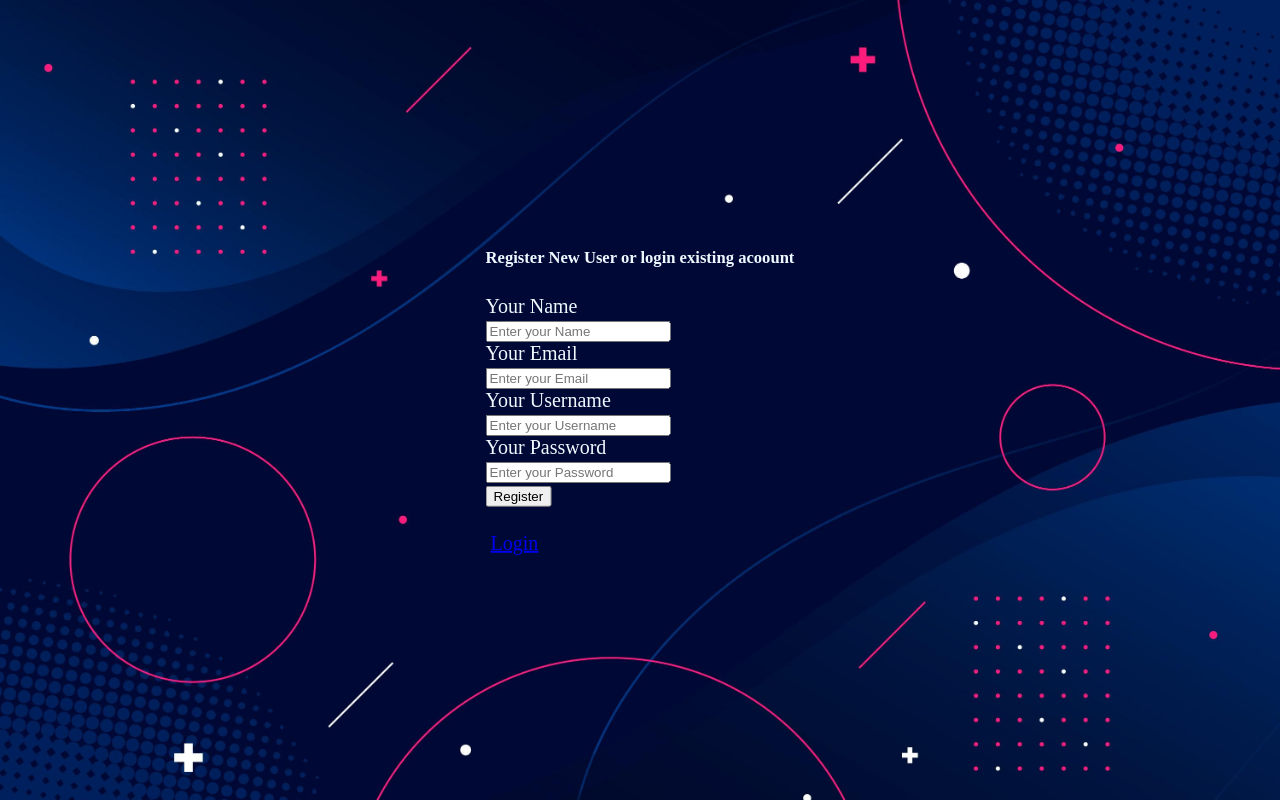
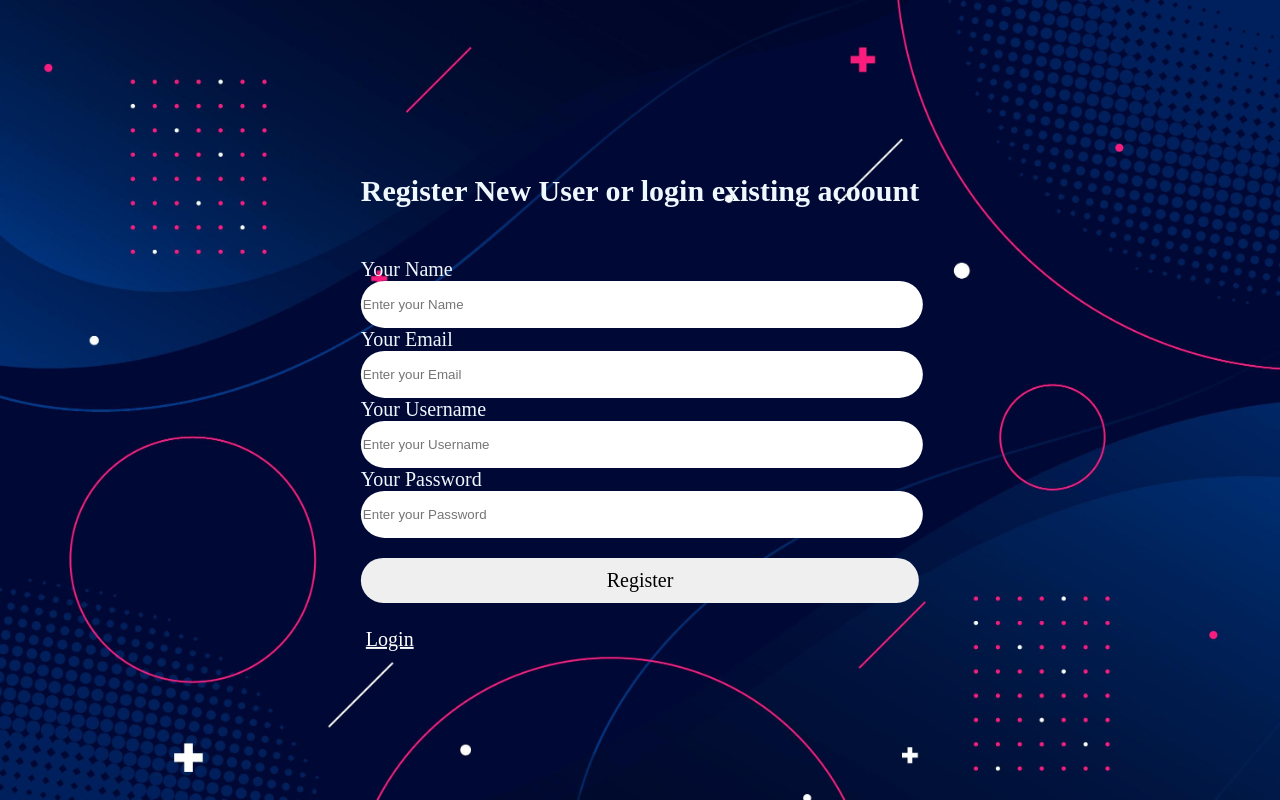
Before and after one commit to Raturcu/First-Flask-App, a Flask app: page /register in a window 1280 px wide. Run offline with Flask 2, Linux system fonts and the light colour scheme; some libraries are stand-ins or nearby versions.

Commit message:
Finished register form and started login form

```diff
--- a/devapp/app.py
+++ b/devapp/app.py
@@ -13,8 +13,11 @@ def register():
         print(username)
         print(password)
         print(email)
+    return render_template("register.html")
 
-    return render_template("register.html")
+@app.route("/login",methods=['GET','POST'])
+def login():
+    return render_template("login.html")
 
 if __name__=="__main__":
     app.run(debug=True)
--- /dev/null
+++ b/devapp/static/css/login.css
@@ -0,0 +1,4 @@
+body{
+    background: url(/static/images/1.jpg);
+    background-size: cover;
+}
--- a/devapp/static/css/style.css
+++ b/devapp/static/css/style.css
@@ -17,3 +17,27 @@ body{
     color: aliceblue;
 
 }
+.form-control{
+    height: 45px;
+    width: 100%;
+    border: none;
+    outline: none;
+    border-radius: 30px;
+
+}
+
+.form-control-btn-btn-primary{
+    height: 45px;
+    width: 100%;
+    border-radius: 30px;
+    border: none;
+    font-family: montserrat;
+    font-size: 20px;
+}
+h5{
+    font-size: 30px;
+}
+.btn-btn-dark{
+    color: white;
+
+}
--- a/devapp/templates/register.html
+++ b/devapp/templates/register.html
@@ -51,9 +51,10 @@
                         </div>
 
                         <div class="form-group">
-                            <input type="submit" value="Register" class="form-control btn btn-primary " name="">
+                            <p></p>
+                            <input type="submit" value="Register" class="form-control-btn-btn-primary " name="" >
                             <p style="padding:5px;">
-                            <a href="#" class="btn btn-dark">Login</a></p>
+                            <a href="login.html" class="btn-btn-dark">Login</a></p>
                         </div>
                     </form>
                 </div>
```
Also changed, not shown: devapp/templates/login.html (added, +11 -0 lines).
